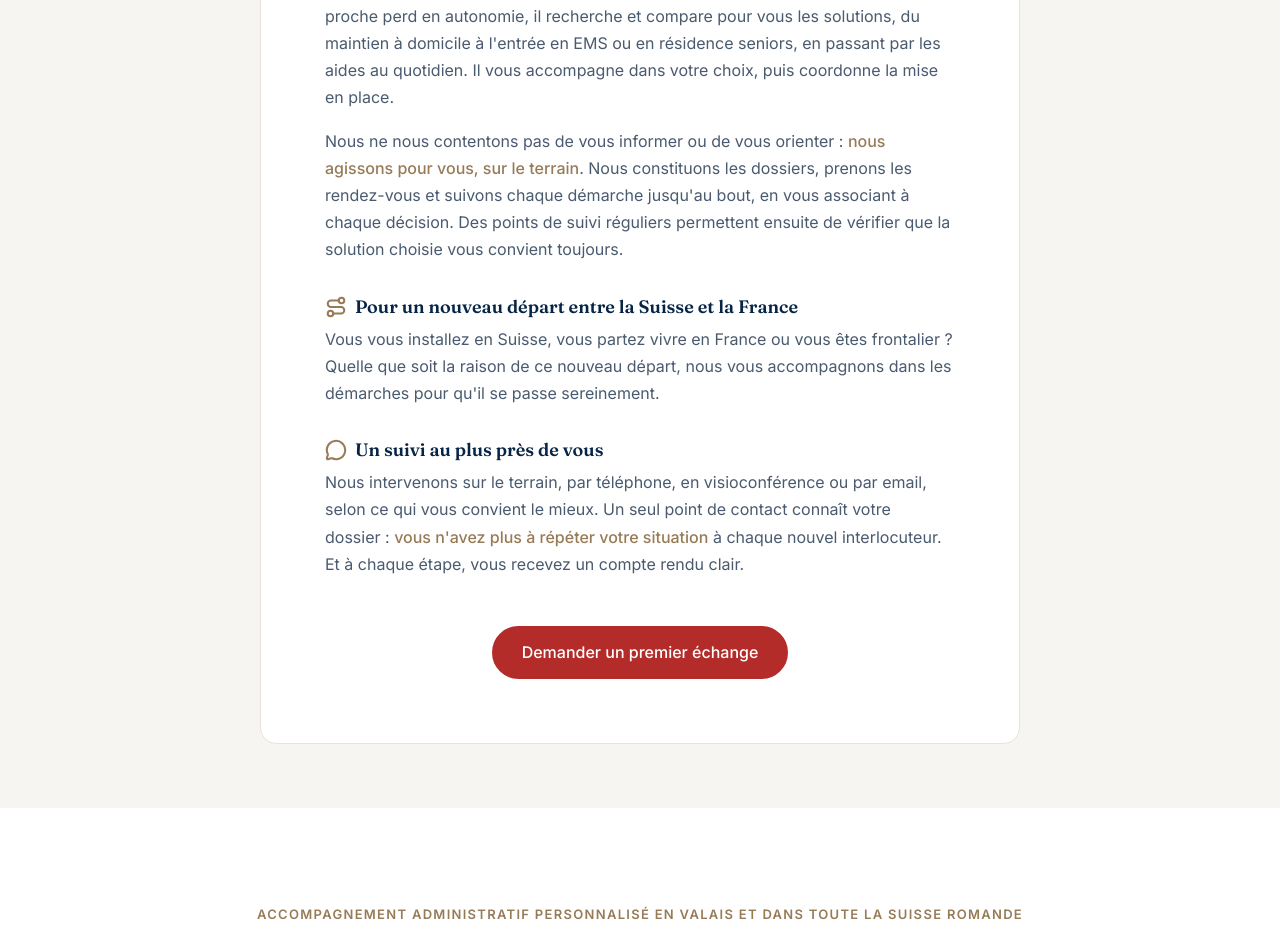
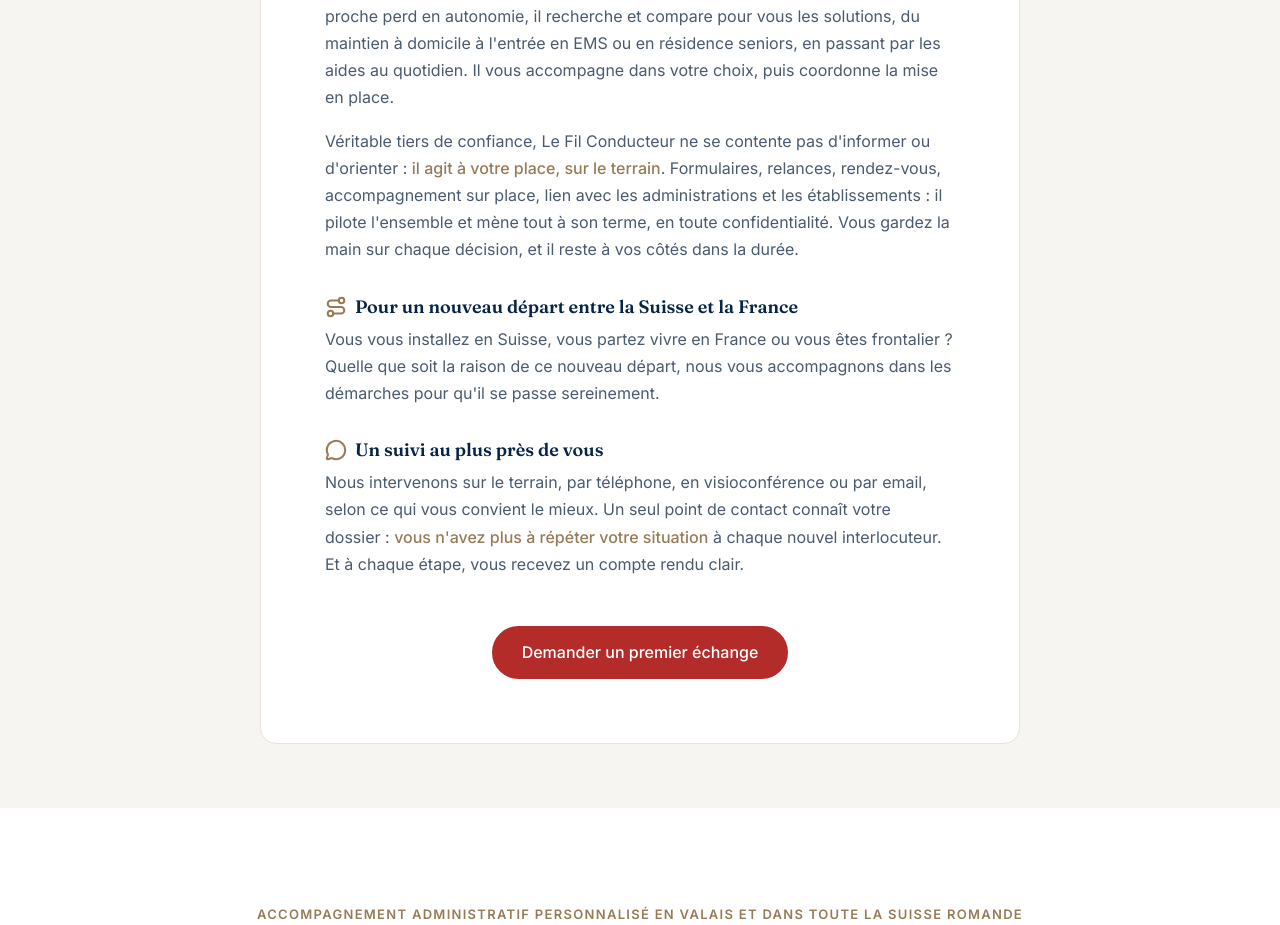
Before and after one commit to Swiss-Serenity-Plus/Website, a Next.js app: page /particuliers/accompagnement-administratif in a window 1280 px wide. Shown: the part 2060-2985 px from the top of the page. Built offline with nearby package versions, Linux system fonts and the light colour scheme.

Commit message:
Particuliers : paragraphe tiers de confiance du Fil Conducteur (MIR-489)
Co-Authored-By: Claude Opus 5.5 <noreply@anthropic.com>
Claude-Session: https://claude.ai/code/session_01HBumBStefX7U4poYDB9NqS

```diff
--- a/app/particuliers/accompagnement-administratif/page.tsx
+++ b/app/particuliers/accompagnement-administratif/page.tsx
@@ -104,7 +104,7 @@ export default function AccompagnementAdministratifPage() {
             {
               Icon: HeartHandshake,
               heading: "À titre privé, pour vous et vos proches",
-              text: "Papiers, dossiers, échanges avec l'AVS, l'AI ou votre caisse maladie : Le Fil Conducteur prend en charge toutes vos démarches administratives. Lorsqu'un proche perd en autonomie, il recherche et compare pour vous les solutions, du maintien à domicile à l'entrée en EMS ou en résidence seniors, en passant par les aides au quotidien. Il vous accompagne dans votre choix, puis coordonne la mise en place.\n\nNous ne nous contentons pas de vous informer ou de vous orienter : **nous agissons pour vous, sur le terrain**. Nous constituons les dossiers, prenons les rendez-vous et suivons chaque démarche jusqu'au bout, en vous associant à chaque décision. Des points de suivi réguliers permettent ensuite de vérifier que la solution choisie vous convient toujours.",
+              text: "Papiers, dossiers, échanges avec l'AVS, l'AI ou votre caisse maladie : Le Fil Conducteur prend en charge toutes vos démarches administratives. Lorsqu'un proche perd en autonomie, il recherche et compare pour vous les solutions, du maintien à domicile à l'entrée en EMS ou en résidence seniors, en passant par les aides au quotidien. Il vous accompagne dans votre choix, puis coordonne la mise en place.\n\nVéritable tiers de confiance, Le Fil Conducteur ne se contente pas d'informer ou d'orienter : **il agit à votre place, sur le terrain**. Formulaires, relances, rendez-vous, accompagnement sur place, lien avec les administrations et les établissements : il pilote l'ensemble et mène tout à son terme, en toute confidentialité. Vous gardez la main sur chaque décision, et il reste à vos côtés dans la durée.",
             },
             {
               Icon: Route,
```
